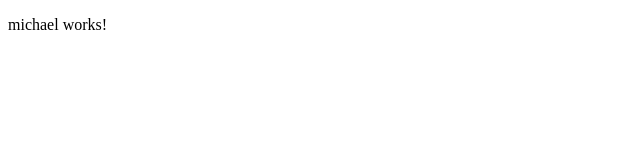
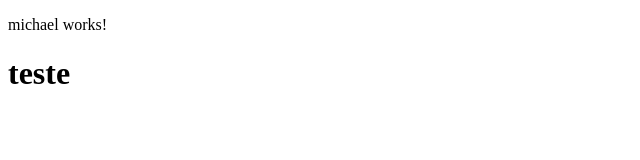
Before and after one commit to AugustoPontes-dev/Jurassic-Parking, an Angular app: page / in a window 1280 px wide. Shown: the top 160 px of the page, without its empty margins (0-640 px from the left). Built offline with nearby package versions, Linux system fonts and the light colour scheme.

Commit message:
comecando a tela michael

```diff
--- a/src/app/michael/michael.html
+++ b/src/app/michael/michael.html
@@ -1 +1,2 @@
 <p>michael works!</p>
+<h1>teste</h1>
```
